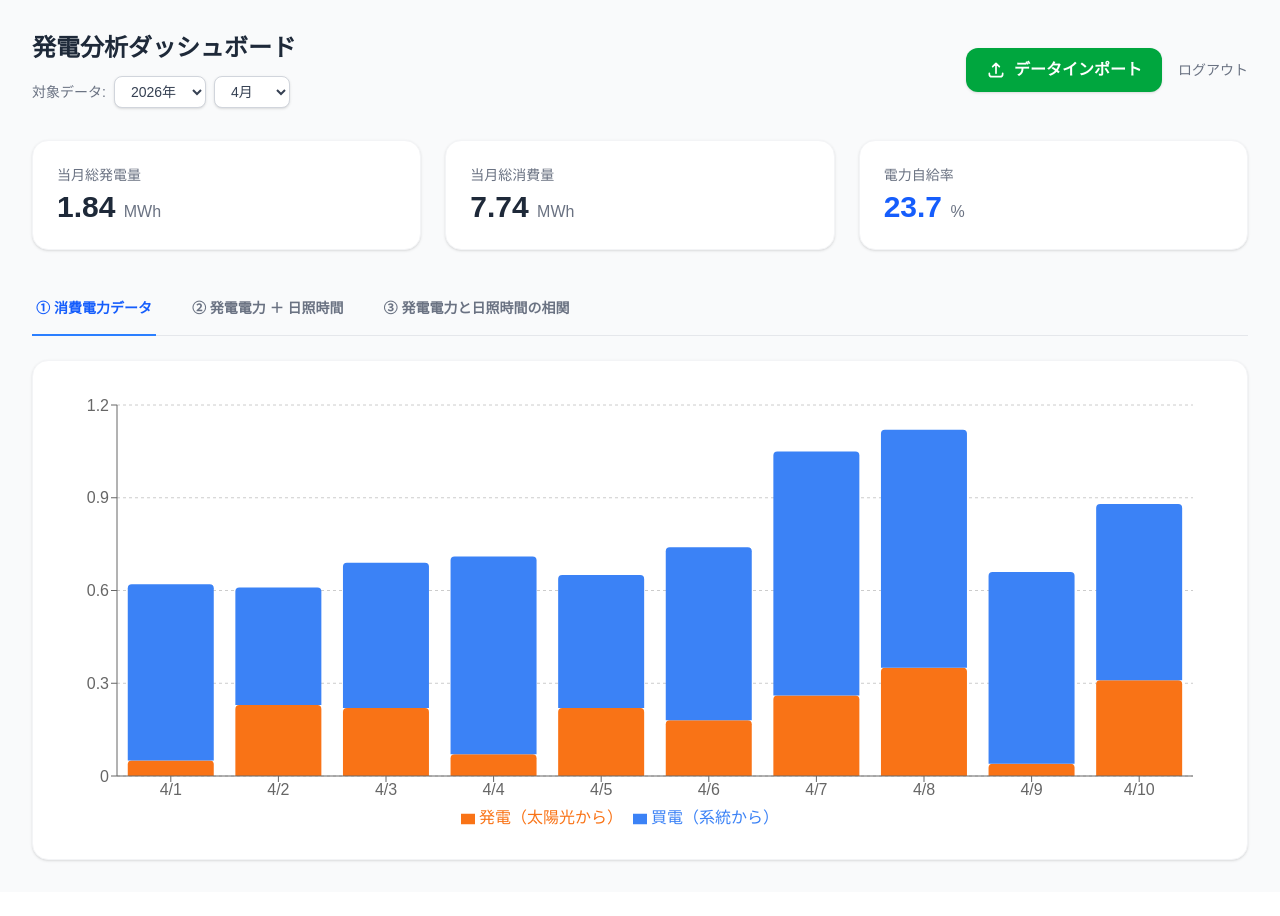
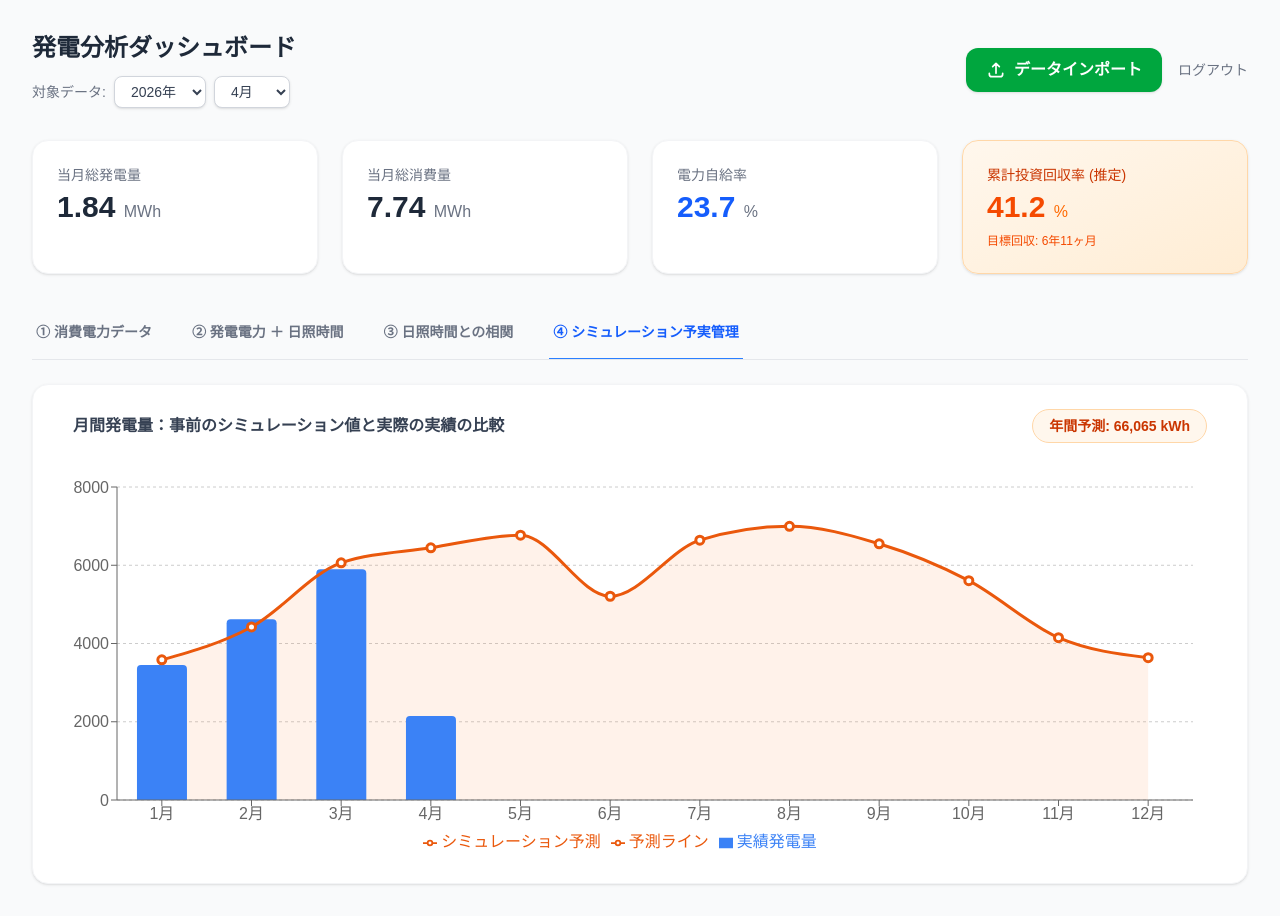
Before and after one commit to msk2lock-creator/solaredge-analytics, a Next.js app: page / in a window 1280 px wide. Both pictures are taken after a click on the button "サインイン". Before the commit the page ends 892 px from the top, so only its background shows below. Built offline with nearby package versions, Linux system fonts and the light colour scheme.

Commit message:
予実管理追加

```diff
--- a/app/page.tsx
+++ b/app/page.tsx
@@ -2,10 +2,10 @@
 import React, { useState } from 'react';
 import {
   BarChart, Bar, XAxis, YAxis, CartesianGrid, Tooltip, Legend, ResponsiveContainer,
-  ComposedChart, Area, ScatterChart, Scatter
+  ComposedChart, Area, ScatterChart, Scatter, Line
 } from 'recharts';
 
-// モックデータ（4月1日〜4月10日）
+// 日次モックデータ（4月1日〜4月10日）
 const dailyData = [
   { date: '4/1', generation: 0.05, consumption: 0.63, fromGrid: 0.57, sunHours: 0.5 },
   { date: '4/2', generation: 0.23, consumption: 0.61, fromGrid: 0.38, sunHours: 4.2 },
@@ -19,16 +19,32 @@ const dailyData = [
   { date: '4/10', generation: 0.31, consumption: 0.88, fromGrid: 0.57, sunHours: 6.5 },
 ];
 
+// PDFから抽出した月別シミュレーションデータと実績のモックデータ
+const monthlyComparisonData = [
+  { month: '1月', sim: 3582, actual: 3450 },
+  { month: '2月', sim: 4423, actual: 4620 },
+  { month: '3月', sim: 6061, actual: 5900 },
+  { month: '4月', sim: 6446, actual: 2150 }, // 4月は途中経過の想定
+  { month: '5月', sim: 6768, actual: null },
+  { month: '6月', sim: 5208, actual: null },
+  { month: '7月', sim: 6641, actual: null },
+  { month: '8月', sim: 6996, actual: null },
+  { month: '9月', sim: 6548, actual: null },
+  { month: '10月', sim: 5605, actual: null },
+  { month: '11月', sim: 4150, actual: null },
+  { month: '12月', sim: 3637, actual: null },
+];
+
 export default function SolarEdgeApp() {
   const [currentView, setCurrentView] = useState('login');
-  const [activeTab, setActiveTab] = useState(1);
+  const [activeTab, setActiveTab] = useState(4); // 最初から新しいタブを見せる設定
   const [isUploading, setIsUploading] = useState(false);
 
   // 年月の選択用の状態（デフォルトは2026年4月）
   const [selectedYear, setSelectedYear] = useState('2026');
   const [selectedMonth, setSelectedMonth] = useState('4');
 
-  // 1. ログイン画面（モダンデザイン）
+  // 1. ログイン画面
   if (currentView === 'login') {
     return (
       <div className="min-h-screen flex items-center justify-center bg-gradient-to-br from-blue-50 to-indigo-100 p-4">
@@ -111,7 +127,6 @@ export default function SolarEdgeApp() {
         <div>
           <h1 className="text-2xl font-bold text-gray-800">発電分析ダッシュボード</h1>
 
-          {/* 追加：年月選択プルダウン */}
           <div className="flex items-center gap-2 mt-3">
             <span className="text-sm font-medium text-gray-500">対象データ:</span>
             <select
@@ -136,7 +151,6 @@ export default function SolarEdgeApp() {
         </div>
 
         <div className="flex gap-4 items-center">
-          {/* 追加：データインポートボタン */}
           <button
             onClick={() => setCurrentView('upload')}
             className="flex items-center gap-2 bg-green-600 hover:bg-green-700 active:scale-[0.98] text-white px-5 py-2.5 rounded-xl font-bold transition-all shadow-sm"
@@ -148,7 +162,7 @@ export default function SolarEdgeApp() {
         </div>
       </header>
 
-      <div className="grid grid-cols-1 md:grid-cols-3 gap-6 mb-8">
+      <div className="grid grid-cols-1 md:grid-cols-4 gap-6 mb-8">
         <div className="bg-white p-6 rounded-2xl shadow-sm border border-gray-100">
           <p className="text-sm font-medium text-gray-500 mb-1">当月総発電量</p>
           <p className="text-3xl font-bold text-gray-800">1.84 <span className="text-base font-medium text-gray-500">MWh</span></p>
@@ -161,11 +175,16 @@ export default function SolarEdgeApp() {
           <p className="text-sm font-medium text-gray-500 mb-1">電力自給率</p>
           <p className="text-3xl font-bold text-blue-600">23.7 <span className="text-base font-medium text-gray-500">%</span></p>
         </div>
+        <div className="bg-gradient-to-br from-orange-50 to-orange-100 p-6 rounded-2xl shadow-sm border border-orange-200">
+          <p className="text-sm font-medium text-orange-700 mb-1">累計投資回収率 (推定)</p>
+          <p className="text-3xl font-bold text-orange-600">41.2 <span className="text-base font-medium text-orange-500">%</span></p>
+          <p className="text-xs text-orange-600 mt-2">目標回収: 6年11ヶ月</p>
+        </div>
       </div>
 
-      <div className="mb-6 border-b border-gray-200">
-        <nav className="-mb-px flex space-x-8">
-          {[1, 2, 3].map((tab) => (
+      <div className="mb-6 border-b border-gray-200 overflow-x-auto">
+        <nav className="-mb-px flex space-x-8 min-w-max">
+          {[1, 2, 3, 4].map((tab) => (
             <button
               key={tab}
               onClick={() => setActiveTab(tab)}
@@ -175,7 +194,8 @@ export default function SolarEdgeApp() {
             >
               {tab === 1 && '① 消費電力データ'}
               {tab === 2 && '② 発電電力 ＋ 日照時間'}
-              {tab === 3 && '③ 発電電力と日照時間の相関'}
+              {tab === 3 && '③ 日照時間との相関'}
+              {tab === 4 && '④ シミュレーション予実管理'}
             </button>
           ))}
         </nav>
@@ -222,6 +242,32 @@ export default function SolarEdgeApp() {
             </ScatterChart>
           </ResponsiveContainer>
         )}
+
+        {activeTab === 4 && (
+          <div className="h-full flex flex-col">
+            <div className="flex justify-between items-center mb-6 px-4">
+              <h3 className="font-bold text-gray-700">月間発電量：事前のシミュレーション値と実際の実績の比較</h3>
+              <div className="text-sm bg-orange-50 text-orange-700 px-4 py-1.5 rounded-full font-bold border border-orange-200">
+                年間予測: 66,065 kWh
+              </div>
+            </div>
+            <ResponsiveContainer width="100%" height="100%">
+              <ComposedChart data={monthlyComparisonData} margin={{ top: 20, right: 30, left: 0, bottom: 5 }}>
+                <CartesianGrid strokeDasharray="3 3" vertical={false} />
+                <XAxis dataKey="month" />
+                <YAxis />
+                <Tooltip
+                  formatter={(value) => [`${value} kWh`, '']}
+                  labelFormatter={(label) => `${label} のデータ`}
+                />
+                <Legend />
+                <Bar dataKey="actual" name="実績発電量" fill="#3b82f6" radius={[4, 4, 0, 0]} maxBarSize={50} />
+                <Area type="monotone" dataKey="sim" name="シミュレーション予測" fill="#f97316" stroke="#ea580c" opacity={0.15} strokeDasharray="5 5" />
+                <Line type="monotone" dataKey="sim" name="予測ライン" stroke="#ea580c" strokeWidth={3} dot={{ r: 4 }} activeDot={{ r: 6 }} />
+              </ComposedChart>
+            </ResponsiveContainer>
+          </div>
+        )}
       </div>
     </div>
   );
```
